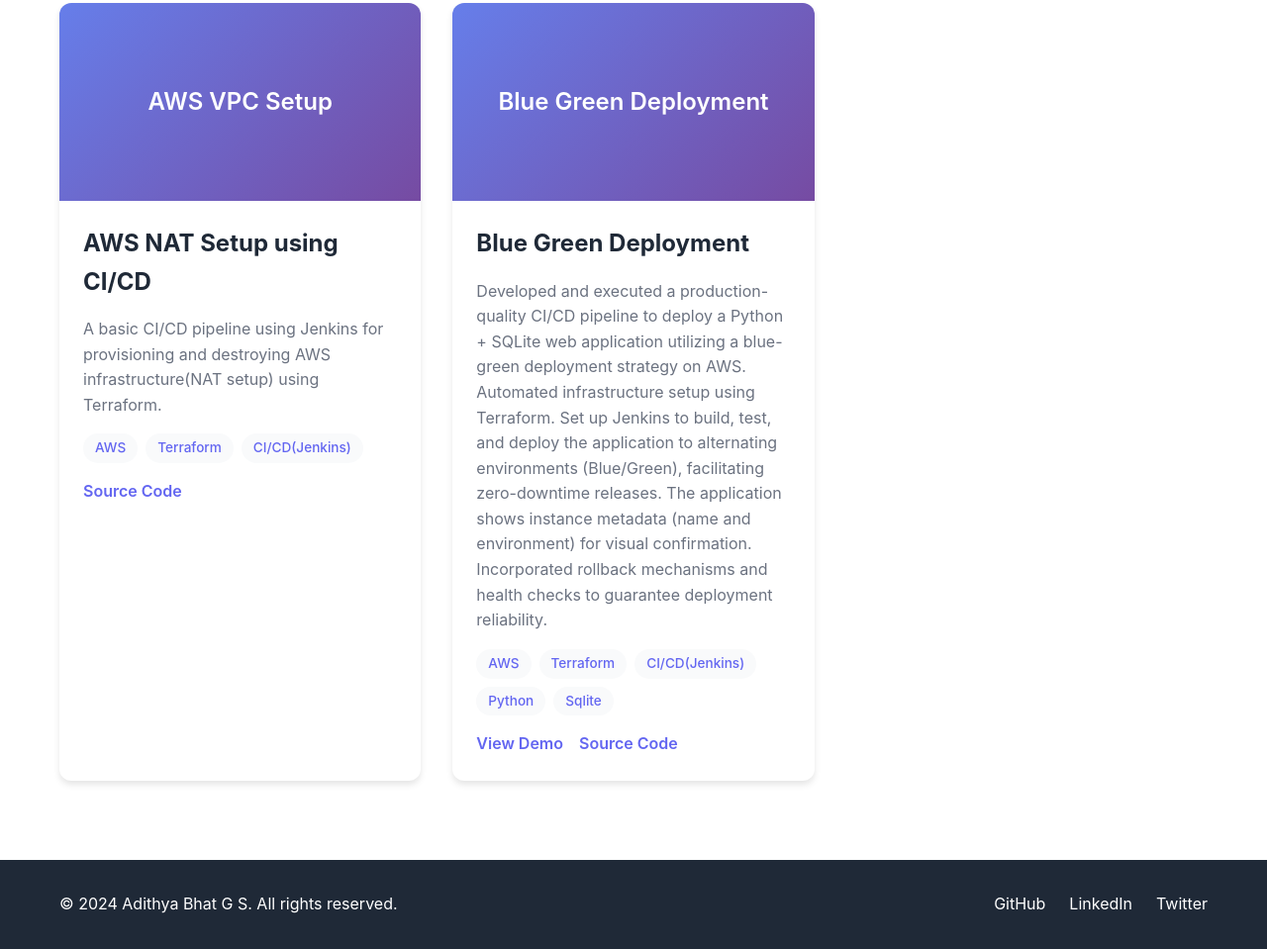
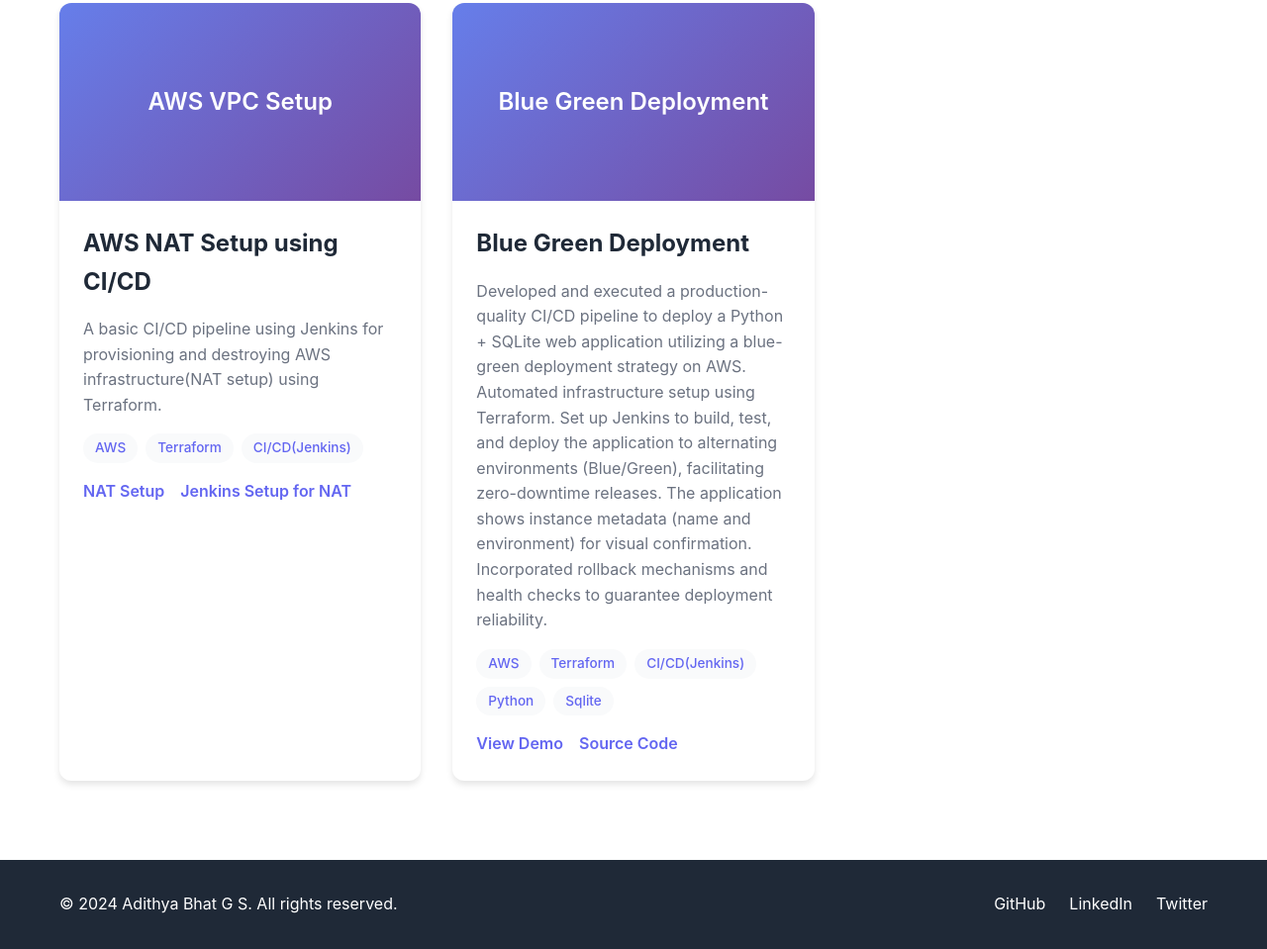
Before and after one commit to AdithyaBhatGS/StaticPortfolioWebsite, a plain HTML site: page index.html in a window 1280 px wide. Shown: the part 2586-3545 px from the top of the page at 99% size. Drawn offline with Linux system fonts and the light colour scheme.

Commit message:
Modified the source code link for NAT project

```diff
--- a/index.html
+++ b/index.html
@@ -131,7 +131,8 @@
                             <span class="tag">CI/CD(Jenkins)</span>
                         </div>
                         <div class="project-links">
-                            <a href="#" class="project-link">Source Code</a>
+                            <a href="https://github.com/AdithyaBhatGS/natGateway" class="project-link">NAT Setup </a>
+                            <a href="https://github.com/AdithyaBhatGS/jenkins-setup" class="project-link">Jenkins Setup for NAT</a>
                         </div>
                     </div>
                 </div>
```
